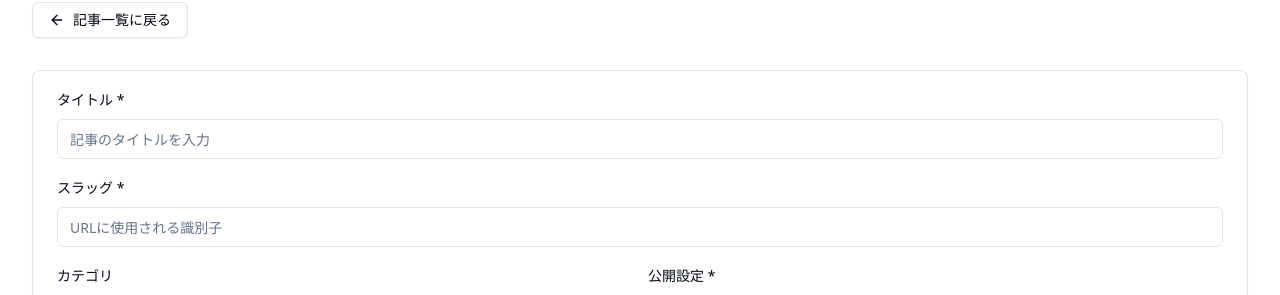
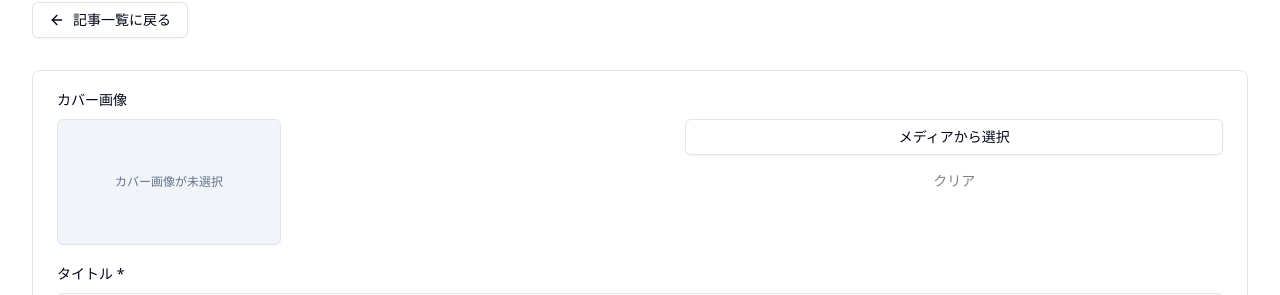
Before and after one commit to koichiro-38lab/postflow, a Next.js app in the folder frontend/: page /admin/posts/new in a window 1280 px wide. Shown: the part 171-466 px from the top of the page. Built offline with nearby package versions, Linux system fonts and the light colour scheme; no server answers.

Commit message:
frontend(posts): 投稿編集ページとフォームの改善

```diff
--- a/frontend/app/admin/posts/PostForm.tsx
+++ b/frontend/app/admin/posts/PostForm.tsx
@@ -1,6 +1,6 @@
 "use client";
 
-import { useEffect, useState } from "react";
+import { useEffect, useState, useCallback } from "react";
 import { useRouter } from "next/navigation";
 import { useForm } from "react-hook-form";
 import { zodResolver } from "@hookform/resolvers/zod";
@@ -36,6 +36,10 @@ import {
     PopoverTrigger,
 } from "@/components/ui/popover";
 import { TipTapEditor } from "@/components/TipTapEditor";
+import { MediaPickerDialog } from "@/components/admin/media/MediaPickerDialog";
+import type { SucceededMediaItem } from "@/features/admin/media/types";
+import Image from "next/image";
+import { buildMediaUrl } from "@/lib/media-url";
 import { format } from "date-fns";
 import { ja } from "date-fns/locale";
 import { Save, ArrowLeft, Trash2, CalendarIcon } from "lucide-react";
@@ -66,17 +70,27 @@ interface PostFormProps {
     mode: "new" | "edit";
     postId?: number;
     initialData?: Partial<PostFormData>;
+    // 初期カバー画像ID（編集時に渡す）
+    initialCoverMediaId?: number | null;
+    // 初期カバー画像プレビューURL（編集時に渡す）
+    initialCoverPreviewUrl?: string | null;
 }
 
 const toUtcISOString = (date: Date) => date.toISOString();
 
-export default function PostForm({ mode, postId, initialData }: PostFormProps) {
+export default function PostForm({ mode, postId, initialData, initialCoverMediaId = null, initialCoverPreviewUrl = null, }: PostFormProps) {
     const router = useRouter();
     const { toast } = useToast();
     const [isSubmitting, setIsSubmitting] = useState(false);
     const [categories, setCategories] = useState<CategorySummary[]>([]);
     const [isLoadingCategories, setIsLoadingCategories] = useState(true);
     const [isDatePickerOpen, setIsDatePickerOpen] = useState(false);
+    // カバー画像ID（送信用）
+    const [coverMediaId, setCoverMediaId] = useState<number | null>(initialCoverMediaId);
+    // カバー画像プレビューURL
+    const [coverPreviewUrl, setCoverPreviewUrl] = useState<string | null>(initialCoverPreviewUrl);
+    // カバー画像のメディアピッカー表示状態
+    const [coverPickerOpen, setCoverPickerOpen] = useState(false);
 
     useEffect(() => {
         const loadCategories = async () => {
@@ -137,6 +151,7 @@ export default function PostForm({ mode, postId, initialData }: PostFormProps) {
                 contentJson: data.content,
                 categoryId: data.categoryId ? parseInt(data.categoryId) : null,
                 authorId: me.id,
+                coverMediaId: coverMediaId ?? null,
                 publishedAt:
                     data.status === "PUBLISHED" && !data.publishedAt
                         ? toUtcISOString(new Date())
@@ -177,6 +192,14 @@ export default function PostForm({ mode, postId, initialData }: PostFormProps) {
         }
     };
 
+    // カバー画像選択時の処理
+    const handleSelectCover = useCallback((item: SucceededMediaItem) => {
+        setCoverMediaId(item.id);
+        const src = item.publicUrl ?? buildMediaUrl(item.storageKey) ?? null;
+        setCoverPreviewUrl(src ?? null);
+        setCoverPickerOpen(false);
+    }, []);
+
     useEffect(() => {
         const handleKeyDown = (event: KeyboardEvent) => {
             if ((event.ctrlKey || event.metaKey) && event.key === "s") {
@@ -211,6 +234,42 @@ export default function PostForm({ mode, postId, initialData }: PostFormProps) {
                 >
                     <Card>
                         <CardContent className="space-y-4 mt-4">
+                            <div className="space-y-2">
+                                <FormLabel>カバー画像</FormLabel>
+                                <div className="grid gap-3 md:grid-cols-[auto_auto] md:items-start">
+                                    <div className="relative overflow-hidden rounded-md border bg-muted w-[180px] h-[102px] md:w-[224px] md:h-[126px] justify-self-start">
+                                        {coverPreviewUrl ? (
+                                            <Image
+                                                src={coverPreviewUrl}
+                                                alt="カバー画像"
+                                                fill
+                                                sizes="(min-width: 1024px) 224px, 180px"
+                                                className="object-contain"
+                                            />
+                                        ) : (
+                                            <div className="absolute inset-0 flex items-center justify-center text-xs text-muted-foreground">
+                                                カバー画像が未選択
+                                            </div>
+                                        )}
+                                    </div>
+                                    <div className="flex gap-2 md:flex-col">
+                                        <Button type="button" variant="outline" onClick={() => setCoverPickerOpen(true)}>
+                                            メディアから選択
+                                        </Button>
+                                        <Button
+                                            type="button"
+                                            variant="ghost"
+                                            onClick={() => {
+                                                setCoverMediaId(null);
+                                                setCoverPreviewUrl(null);
+                                            }}
+                                            disabled={!coverMediaId}
+                                        >
+                                            クリア
+                                        </Button>
+                                    </div>
+                                </div>
+                            </div>
                             <FormField
                                 control={form.control}
                                 name="title"
@@ -517,6 +576,11 @@ export default function PostForm({ mode, postId, initialData }: PostFormProps) {
                     </div>
                 </form>
             </Form>
+            <MediaPickerDialog
+                open={coverPickerOpen}
+                onOpenChange={setCoverPickerOpen}
+                onSelect={handleSelectCover}
+            />
         </div>
     );
 }
--- a/frontend/app/admin/posts/[id]/edit/page.tsx
+++ b/frontend/app/admin/posts/[id]/edit/page.tsx
@@ -4,6 +4,8 @@ import PostForm, { PostFormData } from "../../PostForm";
 import { useState, useEffect } from "react";
 import { useParams } from "next/navigation";
 import api from "@/lib/api";
+import { fetchMediaDetail } from "@/lib/media-api";
+import { buildMediaUrl } from "@/lib/media-url";
 
 const API_BASE_URL = process.env.NEXT_PUBLIC_API_URL || "http://localhost:8080";
 
@@ -14,6 +16,8 @@ export default function EditPostPage() {
         useState<Partial<PostFormData> | null>(null);
     const [loading, setLoading] = useState(true);
     const [error, setError] = useState<string | null>(null);
+    const [initialCoverMediaId, setInitialCoverMediaId] = useState<number | null>(null);
+    const [initialCoverPreviewUrl, setInitialCoverPreviewUrl] = useState<string | null>(null);
 
     // 記事データを取得
     useEffect(() => {
@@ -33,6 +37,20 @@ export default function EditPostPage() {
                     status: post.status,
                     publishedAt: post.publishedAt || "",
                 });
+
+                if (post.coverMedia && post.coverMedia.id) {
+                    try {
+                        const detail = await fetchMediaDetail(post.coverMedia.id);
+                        const url = detail.publicUrl ?? buildMediaUrl(detail.storageKey);
+                        setInitialCoverMediaId(detail.id);
+                        setInitialCoverPreviewUrl(url ?? null);
+                    } catch (_) {
+                        // noop: カバー画像の詳細取得に失敗してもフォームは表示する
+                    }
+                } else {
+                    setInitialCoverMediaId(null);
+                    setInitialCoverPreviewUrl(null);
+                }
             } catch (e) {
                 setError(e instanceof Error ? e.message : String(e));
             } finally {
@@ -58,6 +76,8 @@ export default function EditPostPage() {
             mode="edit"
             postId={Number(params.id)}
             initialData={initialData}
+            initialCoverMediaId={initialCoverMediaId}
+            initialCoverPreviewUrl={initialCoverPreviewUrl}
         />
     );
 }
```
